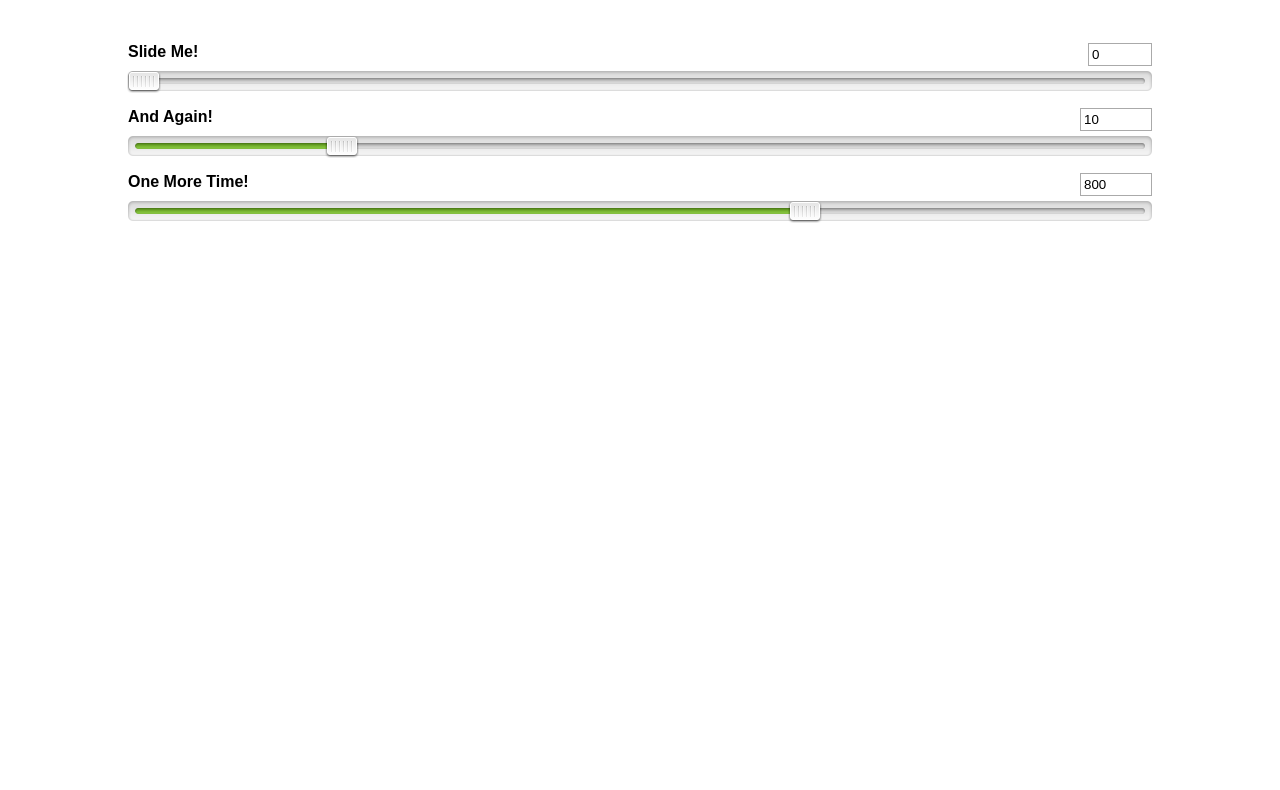
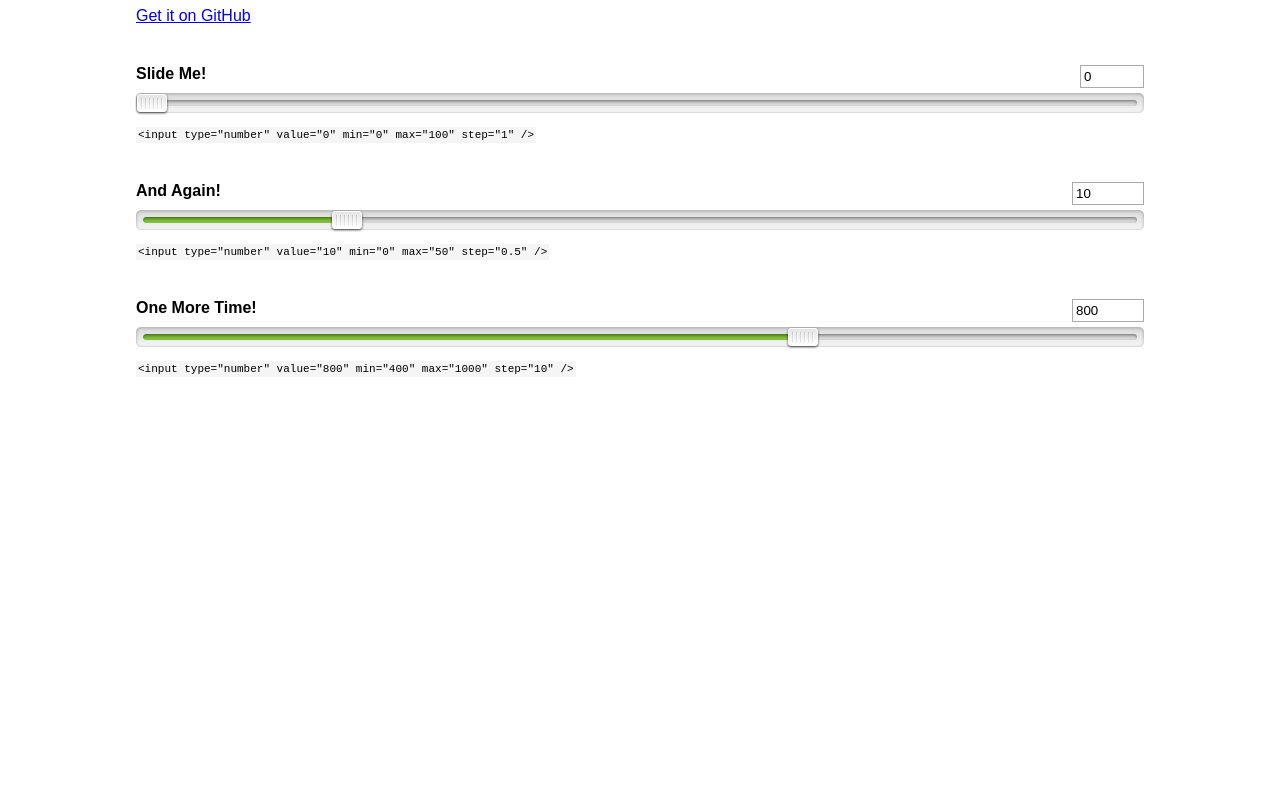
Before and after one commit to davidrhansen/jQuery-Number-Slider, a plain HTML site: page index.html in a window 1280 px wide. Shown: the part 73-863 px from the top of the page. After the commit the page ends 821 px from the top, so only its background shows below. Drawn offline with nearby package versions, Linux system fonts and the light colour scheme.

Commit message:
demo description updates

```diff
--- a/index.html
+++ b/index.html
@@ -16,21 +16,29 @@
             height: 100%;
         }
         body {
-            margin: 0;
-            padding: 100px 10%;
+            padding: 0 10%;
             font-family: sans-serif;
         }
         label {
             font-weight: bold;
             font-size: 16px;
         }
-        .numslider {
+        code {
+            font-size: 11px;
+            background: #f5f5f5;
+            padding: 2px;
+        }
+        p {
+            margin: 40px 0;
+        }
+
+        input[type="number"] {
             float: right;
             border: 1px solid #aaa;
             padding: 3px;
         }
-        .numslider:focus,
-        .ns_active {
+        input[type="number"]:focus,
+        input[type="number"].ns_active {
             border-color: #09f;
             box-shadow: 0px 0px 5px #09f;
             outline: 0 none;
@@ -40,23 +48,29 @@
 </head>
 <body>
 
+    <h1>jQuery Number Slider</h1>
+    <a href="https://github.com/davidrhansen/jQuery-Number-Slider">Get it on GitHub</a>
+
     <p>
         <label for="field_1">Slide Me!</label>
-        <input class="numslider" id="field_1" type="number" value="0" min="0" max="100" step="1" />
+        <input id="field_1" type="number" value="0" min="0" max="100" step="1" />
+        <code>&lt;input type="number" value="0" min="0" max="100" step="1" /></code>
     </p>
 
     <p>
         <label for="field_2">And Again!</label>
-        <input class="numslider" id="field_2" type="number" value="10" min="0" max="50" step="0.5" />
+        <input id="field_2" type="number" value="10" min="0" max="50" step="0.5" />
+        <code>&lt;input type="number" value="10" min="0" max="50" step="0.5" /></code>
     </p>
 
     <p>
         <label for="field_3">One More Time!</label>
-        <input class="numslider" id="field_3" type="number" value="800" min="400" max="1000" step="10" />
+        <input id="field_3" type="number" value="800" min="400" max="1000" step="10" />
+        <code>&lt;input type="number" value="800" min="400" max="1000" step="10" /></code>
     </p>
 
     <script type="text/javascript">
-        $('.numslider').numSlider();
+        $('input[type="number"]').numSlider();
     </script>
 
 </body>
```
